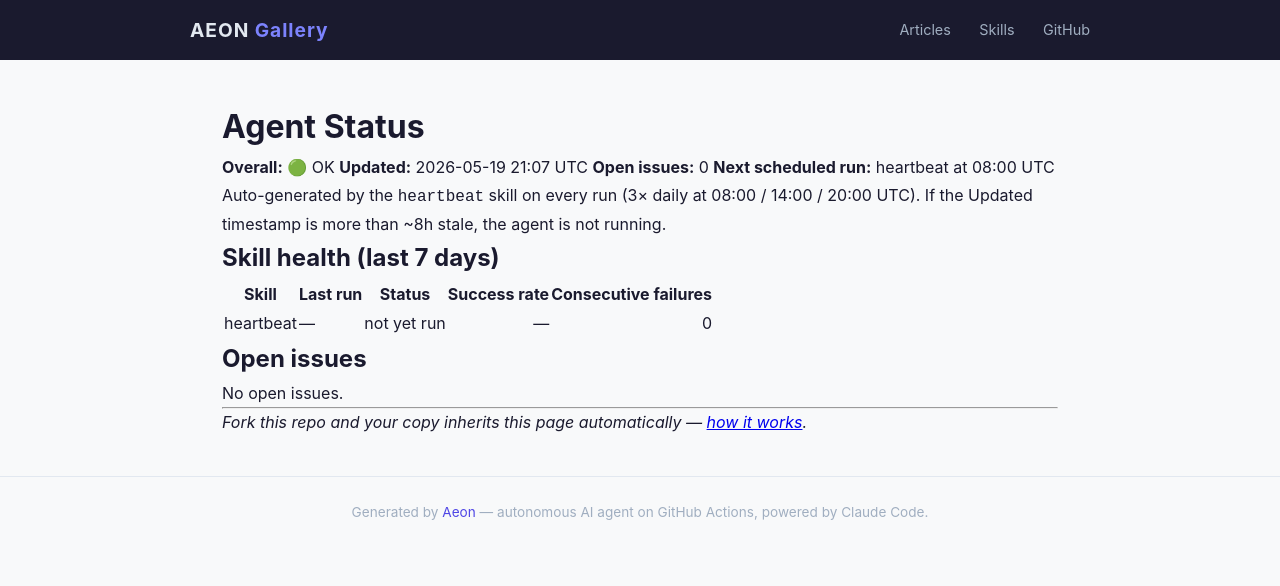
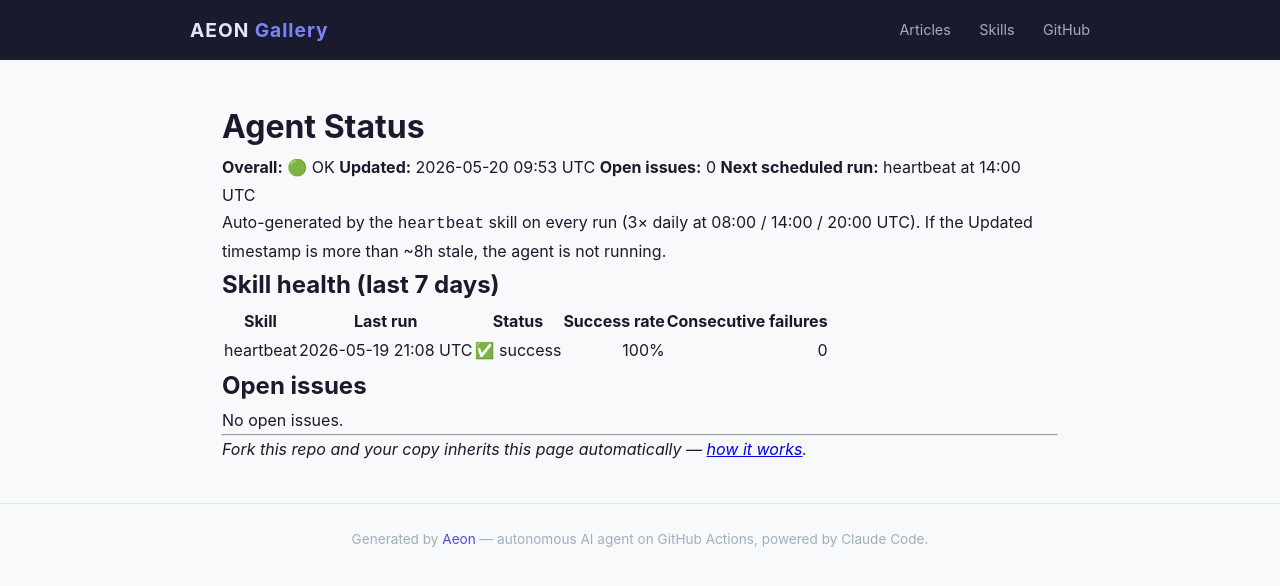
Before and after one commit to amaz98/maz-aeon, a Jekyll site: the page built from docs/status.md, in a window 1280 px wide. Shown: the top 586 px of the page. Built offline with Jekyll 4.4.1, drawn with Linux system fonts in a browser that asks for light colours.

Commit message:
chore(heartbeat): auto-commit 2026-05-20

```diff
--- a/docs/status.md
+++ b/docs/status.md
@@ -7,9 +7,9 @@ permalink: /status/
 # Agent Status
 
 **Overall:** 🟢 OK
-**Updated:** 2026-05-19 21:07 UTC
+**Updated:** 2026-05-20 09:53 UTC
 **Open issues:** 0
-**Next scheduled run:** heartbeat at 08:00 UTC
+**Next scheduled run:** heartbeat at 14:00 UTC
 
 Auto-generated by the `heartbeat` skill on every run (3× daily at 08:00 / 14:00 / 20:00 UTC). If the Updated timestamp is more than ~8h stale, the agent is not running.
 
@@ -17,7 +17,7 @@ Auto-generated by the `heartbeat` skill on every run (3× daily at 08:00 / 14:00
 
 | Skill | Last run | Status | Success rate | Consecutive failures |
 |-------|----------|--------|-------------:|---------------------:|
-| heartbeat | — | not yet run | — | 0 |
+| heartbeat | 2026-05-19 21:08 UTC | ✅ success | 100% | 0 |
 
 ## Open issues
 
--- a/memory/token-usage.csv
+++ b/memory/token-usage.csv
@@ -1,3 +1,4 @@
 date,skill,model,input_tokens,output_tokens,cache_read,cache_creation
 2026-05-19,on-chain-monitor,claude-opus-4-7,9,1417,151720,17445
 2026-05-19,heartbeat,claude-opus-4-7,12,4764,306008,30262
+2026-05-20,heartbeat,claude-opus-4-7,487,5458,342962,30868
```
Also changed, not shown: memory/logs/2026-05-20.md (added, +9 -0 lines), .outputs/heartbeat.md.
